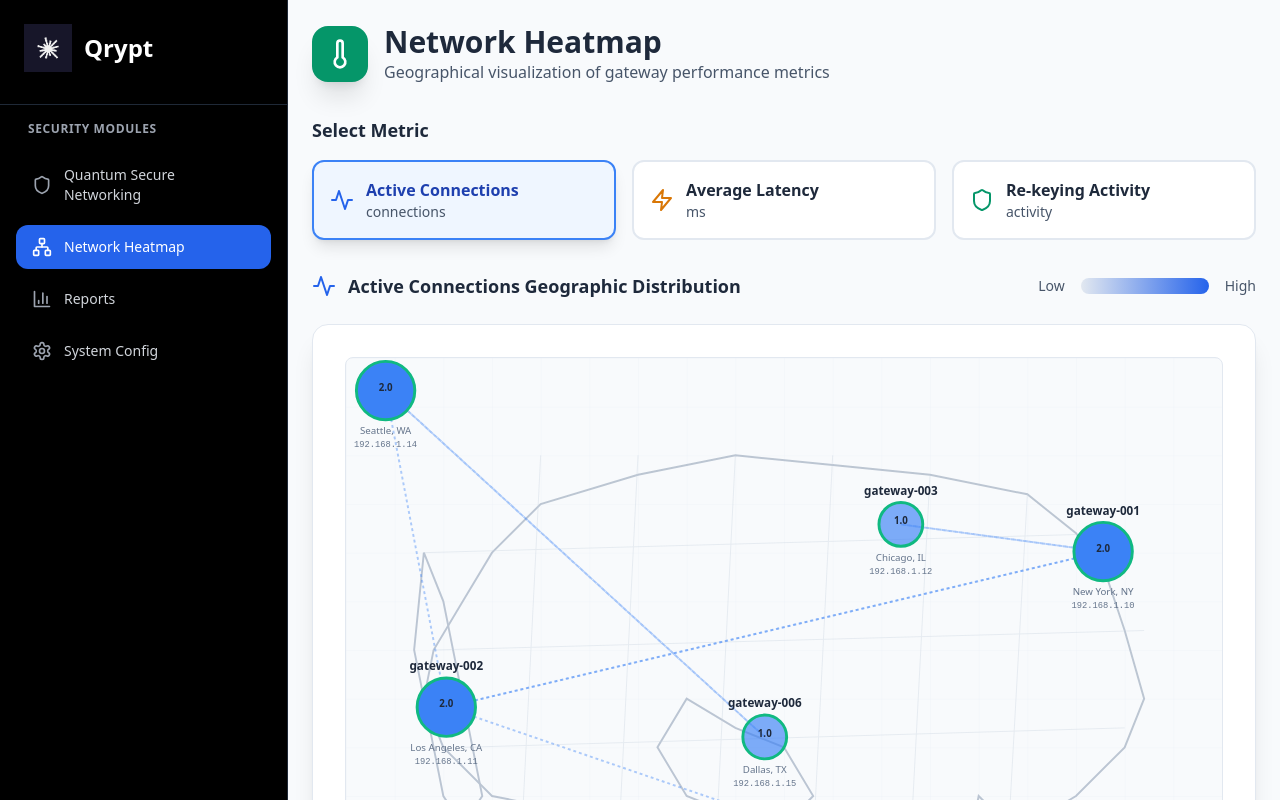
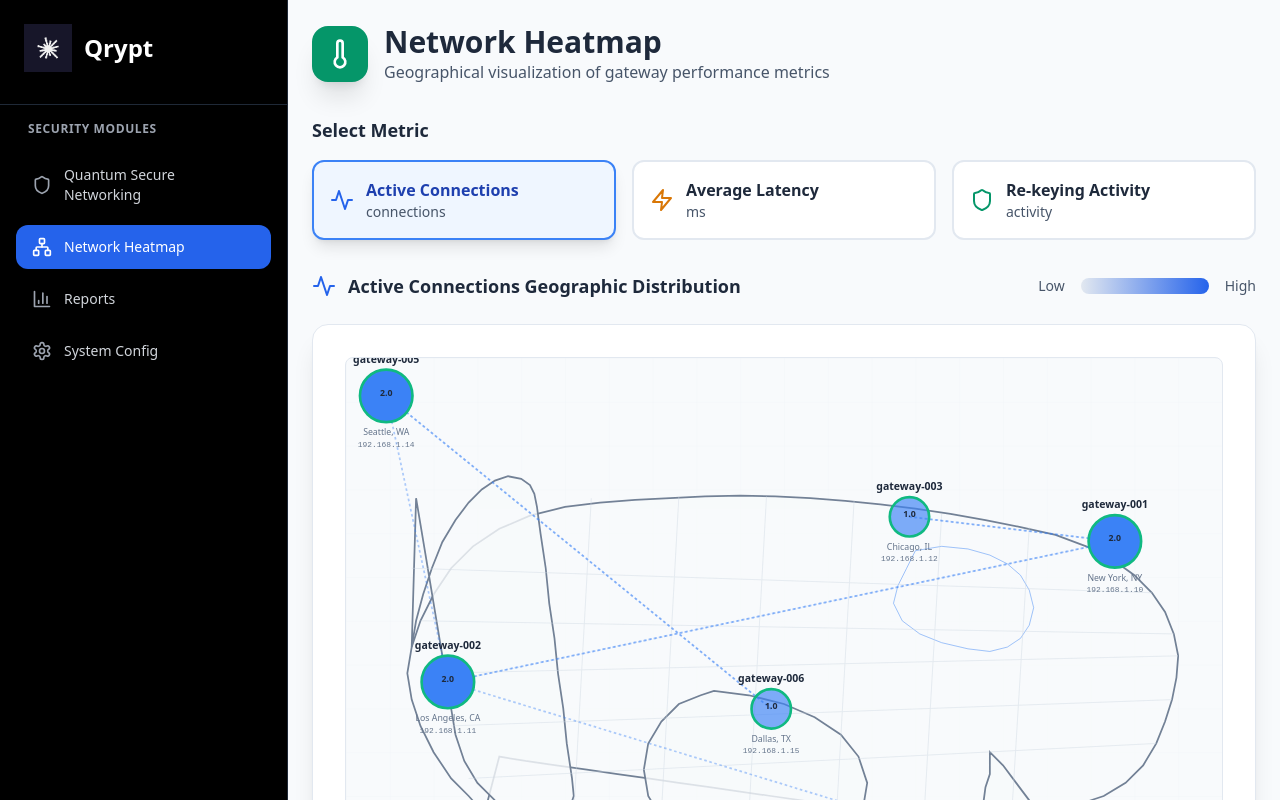
Before and after one commit to Grego22/design001, a React (Vite) app: page / in a window 1280 px wide. Both pictures are taken after a click on the button "Network Heatmap". Shown: the top 800 px of the page. Built offline with nearby package versions, Linux system fonts and the light colour scheme.

Commit message:
Render proper USA map with accurate geolocation

```diff
--- a/src/components/Heatmap.tsx
+++ b/src/components/Heatmap.tsx
@@ -98,10 +98,10 @@ const Heatmap: React.FC<HeatmapProps> = ({ endpoints, blastParams }) => {
   const maxValue = Math.max(...metricValues, 1);
 
   // Convert lat/lng to SVG coordinates
-  const mapWidth = 900;
+  const mapWidth = 1000;
   const mapHeight = 600;
-  const latRange = { min: 24, max: 49 }; // Approximate US latitude range
-  const lngRange = { min: -125, max: -66 }; // Approximate US longitude range
+  const latRange = { min: 24.5, max: 49.4 }; // More precise US latitude range
+  const lngRange = { min: -125, max: -66.9 }; // More precise US longitude range
 
   const getCoordinates = (endpoint: Endpoint) => {
     const coords = cityCoordinates[endpoint.geoLocation.city] || cityCoordinates['New City'];
@@ -190,35 +190,40 @@ const Heatmap: React.FC<HeatmapProps> = ({ endpoints, blastParams }) => {
 
               <rect width="100%" height="100%" fill="url(#mapGrid)" />
 
-              {/* Simplified US Map Outline */}
-              <g stroke="#94a3b8" strokeWidth="2" fill="none" opacity="0.6">
-                {/* Continental US outline (simplified) */}
-                <path d="M 150 450 L 100 400 L 80 350 L 90 300 L 120 250 L 150 200 L 200 150 L 300 120 L 400 100 L 500 110 L 600 120 L 700 140 L 750 180 L 780 220 L 800 280 L 820 350 L 800 400 L 750 450 L 700 480 L 600 500 L 500 510 L 400 500 L 300 480 L 200 460 Z" />
+              {/* Detailed US Map Outline */}
+              <g stroke="#64748b" strokeWidth="2" fill="#f8fafc" fillOpacity="0.8" opacity="0.9">
+                {/* Continental US - More accurate outline */}
+                <path d="M 158 520 L 140 500 L 120 480 L 100 450 L 85 420 L 75 390 L 70 360 L 75 330 L 85 300 L 100 270 L 120 240 L 145 215 L 175 195 L 210 180 L 250 170 L 290 165 L 330 162 L 370 160 L 410 158 L 450 157 L 490 158 L 530 160 L 570 163 L 610 167 L 650 172 L 690 178 L 730 185 L 770 193 L 810 202 L 845 215 L 875 230 L 900 248 L 920 268 L 935 290 L 945 315 L 950 340 L 948 365 L 943 390 L 935 415 L 925 440 L 910 465 L 890 485 L 865 500 L 835 510 L 800 515 L 765 518 L 730 520 L 695 521 L 660 520 L 625 518 L 590 515 L 555 510 L 520 505 L 485 500 L 450 495 L 415 490 L 380 485 L 345 480 L 310 475 L 275 470 L 240 465 L 205 460 L 175 455 L 158 520 Z" />
 
                 {/* Florida */}
-                <path d="M 650 450 L 680 480 L 700 520 L 720 550 L 680 560 L 650 540 L 640 500 Z" />
+                <path d="M 735 450 L 750 465 L 765 485 L 780 505 L 795 525 L 810 545 L 820 565 L 815 575 L 800 580 L 780 575 L 760 565 L 745 550 L 735 535 L 730 520 L 728 505 L 730 490 L 735 475 L 735 450 Z" />
 
-                {/* Texas outline */}
-                <path d="M 350 350 L 400 380 L 450 400 L 480 450 L 450 480 L 400 470 L 350 450 L 320 400 Z" />
+                {/* Texas - More accurate shape */}
+                <path d="M 420 380 L 460 385 L 500 395 L 535 410 L 565 430 L 585 455 L 595 485 L 590 515 L 575 540 L 550 555 L 520 565 L 485 570 L 450 568 L 415 560 L 385 545 L 360 525 L 345 500 L 340 470 L 345 440 L 360 415 L 380 395 L 405 385 L 420 380 Z" />
 
-                {/* California outline */}
-                <path d="M 80 200 L 100 250 L 120 350 L 140 450 L 120 480 L 100 450 L 90 400 L 80 350 L 70 300 L 75 250 Z" />
-              </g>
+                {/* California - More accurate coastline */}
+                <path d="M 75 330 L 80 300 L 88 270 L 98 240 L 110 210 L 125 185 L 140 165 L 155 150 L 170 140 L 185 135 L 200 138 L 210 145 L 215 155 L 218 170 L 220 185 L 222 200 L 225 220 L 228 240 L 230 260 L 232 280 L 235 300 L 238 320 L 240 340 L 242 360 L 245 380 L 248 400 L 250 420 L 252 440 L 255 460 L 258 480 L 260 500 L 255 515 L 245 525 L 230 530 L 210 528 L 190 520 L 170 505 L 150 485 L 135 460 L 125 430 L 120 400 L 115 370 L 110 340 L 105 310 L 100 280 L 95 250 L 90 220 L 85 190 L 80 160 L 75 330 Z" />
 
-              {/* State boundary lines */}
-              <g stroke="#cbd5e1" strokeWidth="1" fill="none" opacity="0.4">
-                {/* Vertical lines (longitude) */}
-                <line x1="200" y1="100" x2="180" y2="500" />
-                <line x1="300" y1="100" x2="280" y2="500" />
-                <line x1="400" y1="100" x2="380" y2="500" />
-                <line x1="500" y1="100" x2="480" y2="500" />
-                <line x1="600" y1="120" x2="580" y2="500" />
-                <line x1="700" y1="140" x2="680" y2="500" />
+                {/* Great Lakes region */}
+                <path d="M 650 220 L 680 215 L 710 218 L 735 225 L 755 235 L 770 248 L 780 265 L 785 285 L 780 305 L 770 320 L 755 330 L 735 335 L 710 332 L 680 325 L 655 315 L 635 300 L 625 280 L 630 260 L 640 240 L 650 220 Z" fill="none" stroke="#3b82f6" strokeWidth="1" opacity="0.6" />
 
-                {/* Horizontal lines (latitude) */}
-                <line x1="80" y1="200" x2="800" y2="180" />
-                <line x1="90" y1="300" x2="820" y2="280" />
-                <line x1="120" y1="400" x2="800" y2="380" />
+                {/* Additional state boundaries - major ones */}
+                <g stroke="#cbd5e1" strokeWidth="1" fill="none" opacity="0.5">
+                  {/* North-South lines (longitude approximations) */}
+                  <line x1="280" y1="160" x2="260" y2="520" />
+                  <line x1="380" y1="158" x2="360" y2="520" />
+                  <line x1="480" y1="158" x2="460" y2="520" />
+                  <line x1="580" y1="163" x2="560" y2="520" />
+                  <line x1="680" y1="178" x2="660" y2="520" />
+                  <line x1="780" y1="193" x2="760" y2="520" />
+
+                  {/* East-West lines (latitude approximations) */}
+                  <line x1="75" y1="240" x2="920" y2="268" />
+                  <line x1="85" y1="300" x2="945" y2="315" />
+                  <line x1="100" y1="360" x2="950" y2="340" />
+                  <line x1="120" y1="420" x2="943" y2="390" />
+                  <line x1="140" y1="480" x2="925" y2="440" />
+                </g>
               </g>
 
               {/* Connection lines */}
```
